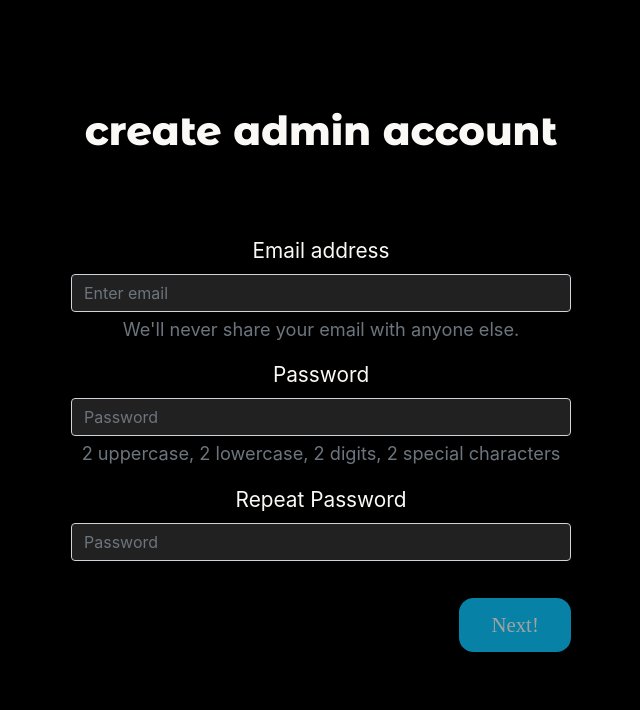
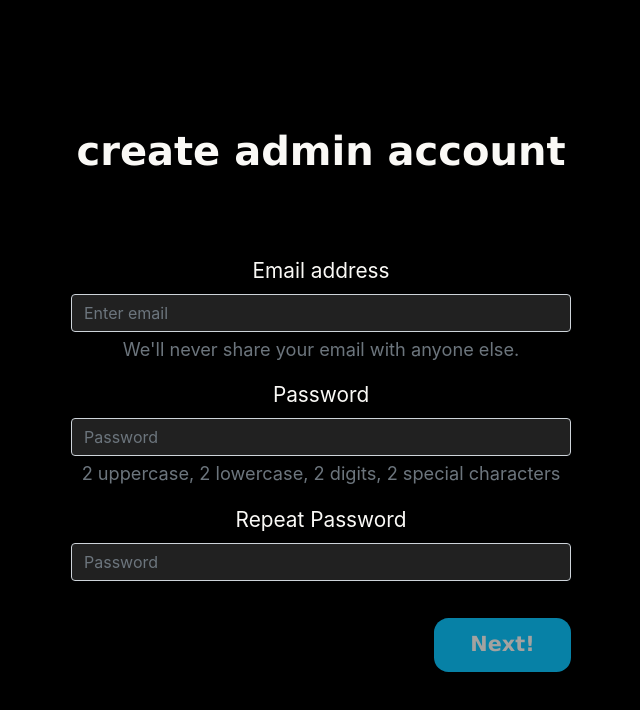
Before and after one commit to heyimjustalex/CTFtastic, a React (Create React App) app in the folder frontend/: page /start in a window 1280 px wide. Both pictures are taken after a click on the button "Get started!". Shown: the top 710 px of the page, without its empty margins (319-959 px from the left). Built offline with nearby package versions, Linux system fonts and the light colour scheme.

Commit message:
StartForm component refactor

```diff
--- a/frontend/src/components/Start/StartForm.js
+++ b/frontend/src/components/Start/StartForm.js
@@ -71,24 +71,22 @@ const StartForm = (props) => {
         repeatedPasswordIsTouched &&
         passwordsMatch;
 
-
     const buttonDisabledClass = formIsValid ? "" : "disabled";
-    // console.log("MECZ", passwordsMatch)
-
 
 
     return (
-        <Container className={`${styles.main} min-vh-100 d-flex flex-column`} fluid>
-
+        <Container className={`${styles['main']} min-vh-100 d-flex flex-column`} fluid>
             <h1 className={styles['admin-header']}>create admin account</h1>
             <Form className={`${styles['start-form']}`} onSubmit={formSubmitHandler}>
+
                 <Form.Group className="mb-3" controlId="formBasicEmail">
                     <Form.Label>Email address</Form.Label>
                     <Form.Control
-                        className={styles.controlInput}
+                        className={styles['control-input']}
                         isValid={emailIsValid && emailIsTouched}
                         isInvalid={!emailIsValid && emailIsTouched}
-                        onBlur={emailBlurHandler} onChange={emailChangeHandler}
+                        onBlur={emailBlurHandler}
+                        onChange={emailChangeHandler}
                         value={emailValue}
                         type="email"
                         placeholder="Enter email"
@@ -101,7 +99,8 @@ const StartForm = (props) => {
 
                 <Form.Group className="mb-3" controlId="formPassword">
                     <Form.Label>Password</Form.Label>
-                    <Form.Control className={styles.controlInput}
+                    <Form.Control
+                        className={styles['control-input']}
                         isValid={passwordIsValid && passwordIsTouched}
                         isInvalid={(!passwordIsValid && passwordIsTouched) || (!passwordsMatch && passwordIsTouched)}
                         onBlur={passwordBlurHandler} onChange={passwordChangeHandler}
@@ -116,7 +115,7 @@ const StartForm = (props) => {
 
                 <Form.Group className="mb-3" controlId="formRepeatPassword">
                     <Form.Label>Repeat Password</Form.Label>
-                    <Form.Control className={styles.controlInput}
+                    <Form.Control className={styles['control-input']}
                         isValid={repeatedPasswordIsValid && repeatedPasswordIsTouched && passwordsMatch}
                         isInvalid={(!repeatedPasswordIsValid && repeatedPasswordIsTouched) || (!passwordsMatch && repeatedPasswordIsTouched)}
                         onBlur={repeatedPasswordBlurHandler} onChange={repeatedPasswordChangeHandler}
@@ -130,7 +129,7 @@ const StartForm = (props) => {
                 </Form.Group>
 
                 <div className={styles['button-div']}>
-                    <Button onSubmit={formSubmitHandler} disabled={!formIsValid} className={`${styles.formButton} ${buttonDisabledClass}`} variant="custom" type="submit">
+                    <Button onSubmit={formSubmitHandler} disabled={!formIsValid} className={`${styles['form-button']} ${buttonDisabledClass}`} variant="custom" type="submit">
                         Next!
                     </Button>
                 </div>
--- a/frontend/src/components/Start/StartForm.module.css
+++ b/frontend/src/components/Start/StartForm.module.css
@@ -1,7 +1,21 @@
+.main {
+    background-color: black;
+
+    color: #FAF9F6;
+    display: flex;
+    flex-direction: row;
+    align-items: center;
+    justify-content: center;
+}
+
 .admin-header {
     color: #FAF9F6;
-    font-family: 'Montserrat Alternates';
+    margin-top: 1em;
+    font-size: 2.5em;
+    font-weight: bolder;
+    font-family: 'Space Mono', 'Verdana', 'Montserrat Alternates';
     margin-bottom: 2em;
+
     text-align: center;
 }
 
@@ -10,59 +24,46 @@
     justify-content: flex-end;
 }
 
-.whiteFont {
-    color: #FAF9F6;
-}
-
-.controlInput {
+.control-input {
     background-color: #212121;
     color: #FAF9F6;
 }
 
-.controlInput:hover,
-.controlInput:focus {
+.control-input:hover,
+.control-input:focus {
     background-color: #313131;
     color: #FAF9F6;
 }
 
-
-.formButton {
-    font-family: 'Space Mono';
+.form-button {
+    font-family: 'Space Mono', 'Verdana', 'Montserrat Alternates';
+    font-weight: bolder;
     margin-top: 1em;
     font-size: 1em;
     padding: 0.5em;
-    padding-left: 1.5em;
-    padding-right: 1.5em;
+    padding-left: 1.7em;
+    padding-right: 1.7em;
     border-radius: 0.7em;
-    width: auto;
     color: #FAF9F6;
     background-color: #0CC6FF;
     margin-bottom: 2em;
 }
 
-.formButton[disabled]:hover,
-.formButton[disabled]:focus {
+
+
+.form-button[disabled]:hover,
+.form-button[disabled]:focus {
     color: #FAF9F6;
     background-color: #0CC6FF;
 
 }
 
-.formButton:hover,
-.formButton:focus {
+.form-button:hover,
+.form-button:focus {
     color: #FAF9F6;
     background-color: #0aa4dd;
 }
 
-.main {
-    overflow: auto;
-    background-color: black;
-    color: #FAF9F6;
-    display: flex;
-    flex-direction: row;
-    align-items: center;
-    width: 100%;
-    justify-content: center;
-}
 
 .start-form {
     width: 40%;
@@ -77,8 +78,9 @@
     }
 
     .admin-header {
-        font-size: 2em;
+        font-size: 1.9em;
         margin-bottom: 1.3em;
+        margin-top: 1em;
 
     }
 
@@ -88,9 +90,10 @@
 
     }
 
-    .formButton {
+    .form-button {
         width: 100%;
-        margin-top: 3em;
+        margin-top: 2em;
+
     }
 }
 
--- a/frontend/src/components/Start/StartPage.module.css
+++ b/frontend/src/components/Start/StartPage.module.css
@@ -1,5 +1,5 @@
 .main {
-    overflow: auto;
+    overflow: scroll;
     background-color: black;
     color: #FAF9F6;
     font-family: 'Montserrat Alternates', 'Space Mono', 'Verdana';
--- a/frontend/src/index.css
+++ b/frontend/src/index.css
@@ -1,18 +1,17 @@
 @import url('https://fonts.googleapis.com/css2?family=Montserrat+Alternates:wght@800&family=Montserrat:wght@700;900&display=swap');
+
+* {
+  background-color: black;
+}
 
 body {
   margin: 0;
   box-sizing: border-box;
   padding: 0;
-  background-color: #111;
+  background-color: black;
   font-family: -apple-system, BlinkMacSystemFont, 'Space Mono', 'Roboto', 'Oxygen',
     'Ubuntu', 'Cantarell', 'Fira Sans', 'Droid Sans', 'Helvetica Neue',
     sans-serif;
   -webkit-font-smoothing: antialiased;
   -moz-osx-font-smoothing: grayscale;
 }
-
-code {
-  font-family: source-code-pro, Menlo, Monaco, Consolas, 'Courier New',
-    monospace;
-}
```
